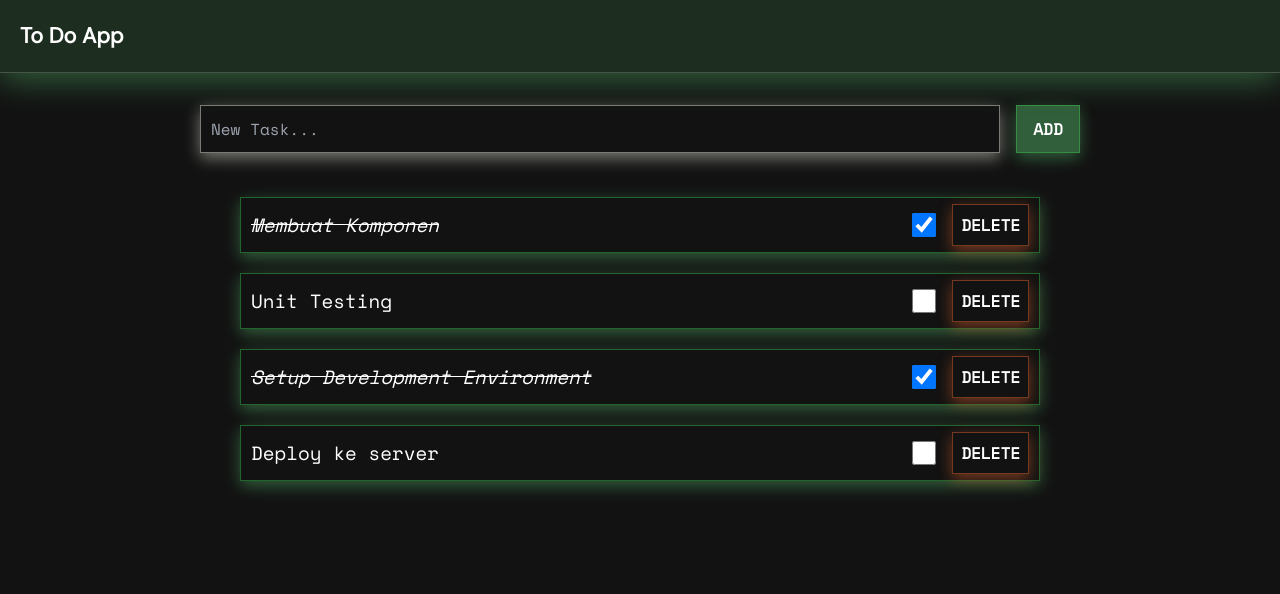
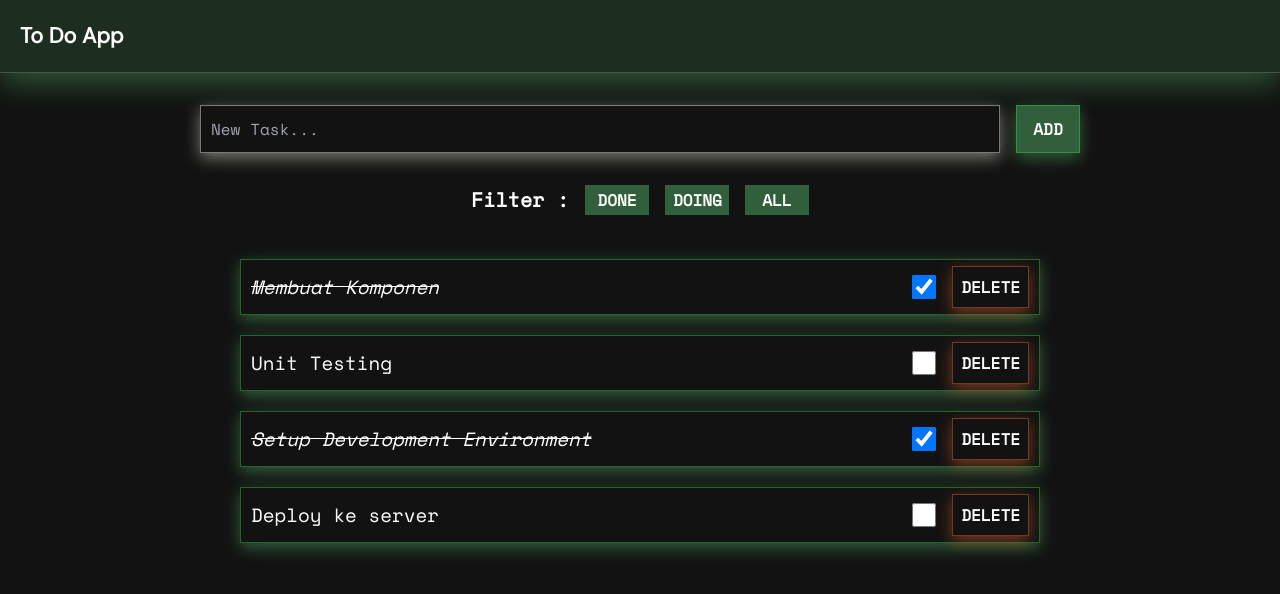
Before and after one commit to enjinerd/tugas-react, a React (Create React App) app: page / in a window 1280 px wide. Shown: the top 594 px of the page. Built offline with nearby package versions, Linux system fonts and the light colour scheme.

Commit message:
feat(filter) : finalizing filter logic on return/render

```diff
--- a/src/components/Todos.jsx
+++ b/src/components/Todos.jsx
@@ -5,6 +5,8 @@ import Button from './Button'
 function Todos({todoData}) {
   const [todos, setTodo] = useState(todoData)
   const [inputData, setInput] = useState('')
+  const [filter, setFilter] = useState(false)
+  const [filterAll, setFilterAll] = useState(true)
 
   function addTask(e) {
     const newTask = {
@@ -56,6 +58,19 @@ function Todos({todoData}) {
     setInput(e.target.value)
   }
 
+  function handleFilter(e) {
+    const id = e.currentTarget.getAttribute('id')
+    if(id == 'done') {
+      setFilter(true)
+      setFilterAll(false)
+    } else if(id == 'doing') {
+      setFilter(false)
+      setFilterAll(false)
+    } else if(id == 'all') {
+      setFilterAll(true)
+    }
+  }
+
   return (
     <>
     <section className="todo_input-container">
@@ -64,9 +79,25 @@ function Todos({todoData}) {
         <Button onClick={addTask}>Add</Button>
       </div>
     </section>
+    <section className="todo_filter-container">
+      <div className="todo_filter-placing">
+        <p> Filter : </p>
+        <button id="done" onClick={handleFilter}>Done</button>
+        <button id="doing" onClick={handleFilter}>Doing</button>
+        <button id="all" onClick={handleFilter}>All</button>
+      </div>
+    </section>
     <div class="container">
     <section className="todos_container">
-      {todos.map((d, i) => (
+      {todos.filter((d) => {
+        if(filter && filterAll !== true) {
+          return d.completed == true
+        } else if(!filter && filterAll !== true) {
+          return d.completed == false
+        } else if(filterAll == true) {
+          return d
+        }
+      }).map((d, i) => (
         <div className="todo_item" key={i}>
           <p className={d.completed ? "completed" : "uncompleted"}>{d.title}</p>
           <div className="todo_action">
--- a/src/components/styles/Todos.css
+++ b/src/components/styles/Todos.css
@@ -3,7 +3,7 @@
   font-style: italic;
 }
 
-.todo_input-container {
+.todo_input-container, .todo_filter-container {
   font-family: 'Space Mono', monospace;
   margin-top: 2rem;
   display: flex;
@@ -105,3 +105,14 @@ h1 {
   font-size: 1.35rem;
   font-weight: bold;
 }
+
+.todo_filter-placing {
+  display: flex;
+  flex-direction: row;
+  align-items: center
+}
+
+.todo_filter-placing p {
+  font-size: 1.25rem;
+  font-weight: bold;
+}
```
Also changed, not shown: src/components/Alert.jsx (added), src/components/styles/Alert.css (added).
